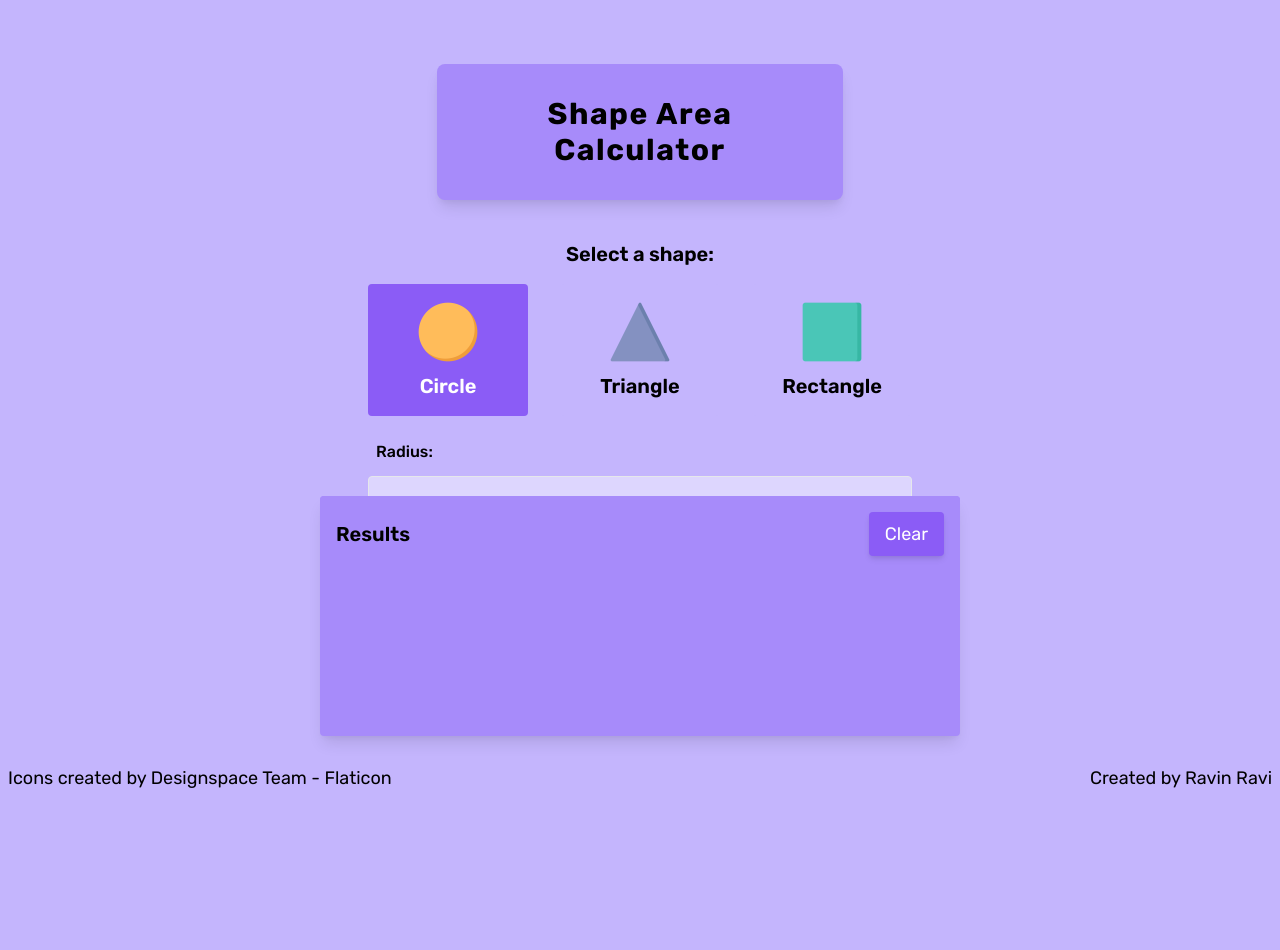
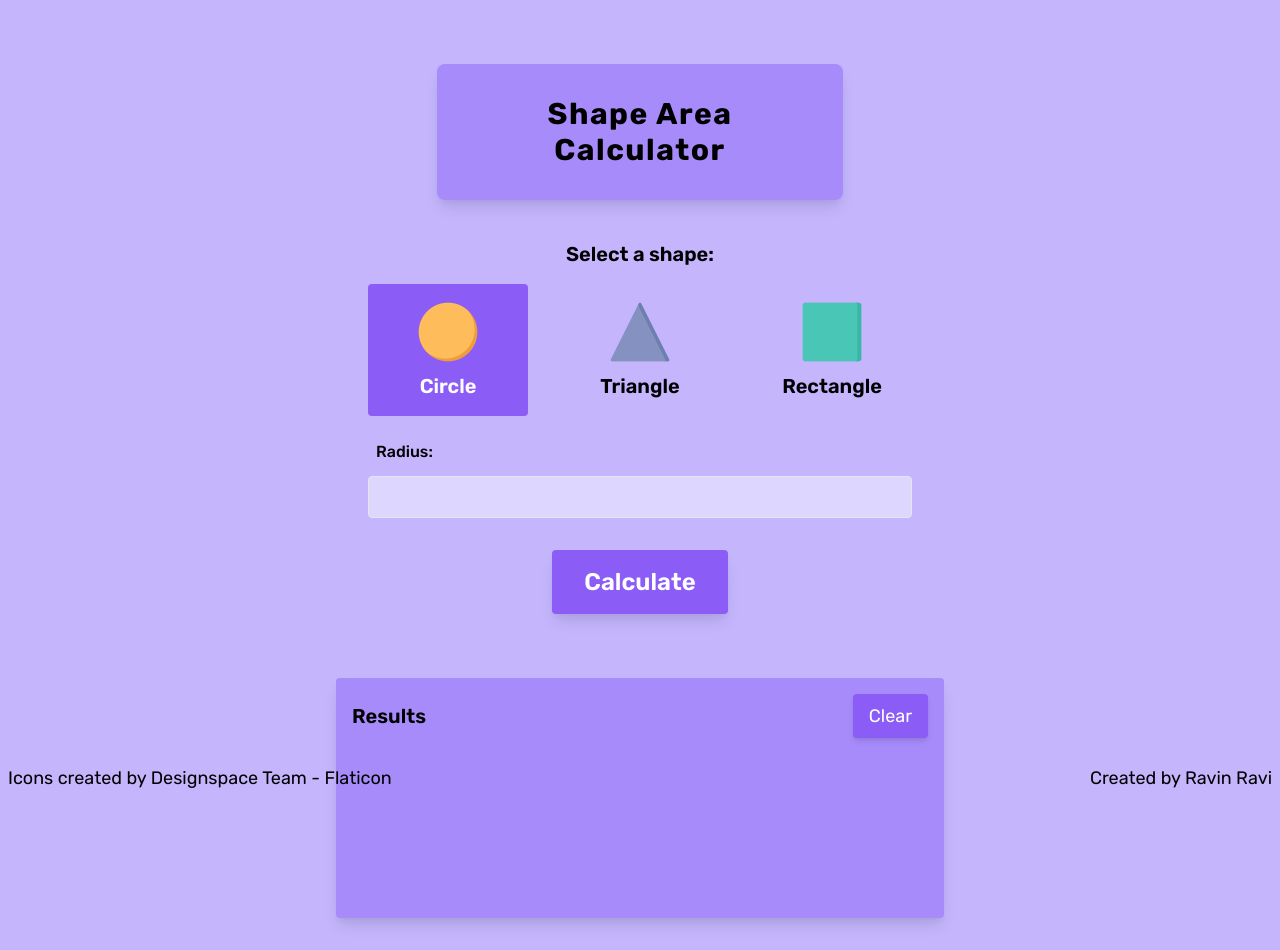
Before and after one commit to ravinravi03/Shape-Area-Calculator, a Flask app: page / in a window 1280 px wide. Before the commit the page ends 788 px from the top, so only its background shows below. Run offline with Flask 3, Linux system fonts and the light colour scheme.

Commit message:
Fix - fixed where the results container was blocking the div above it

```diff
--- a/Shapes_App/templates/home.html
+++ b/Shapes_App/templates/home.html
@@ -21,7 +21,7 @@
 </head>
 
 <body>
-    <div class="flex flex-col items-center min-h-screen bg-purple-300 p-8 space-y-6">
+    <div class="flex flex-col justify-between items-center min-h-screen bg-purple-300 p-8 space-y-6">
 
         <div class="bg-purple-400 shadow-lg rounded-lg p-8 mt-8 w-1/3">
             <h1 class="text-3xl font-bold text-center tracking-wider font-Rubik">Shape Area Calculator</h1>
@@ -60,7 +60,7 @@
             </form>
         </div>
 
-        <div class="fixed bottom-16 left-1/2 transform -translate-x-1/2 w-1/2">
+        <div class="w-1/2 mx-auto">
             <div id="result" class="bg-purple-400 rounded shadow-lg h-60 overflow-y-auto">
                 <div class="flex justify-between items-center bg-purple-400 p-4 sticky top-0 z-10">
                     <h2 class="text-xl font-semibold">Results</h2>
```
